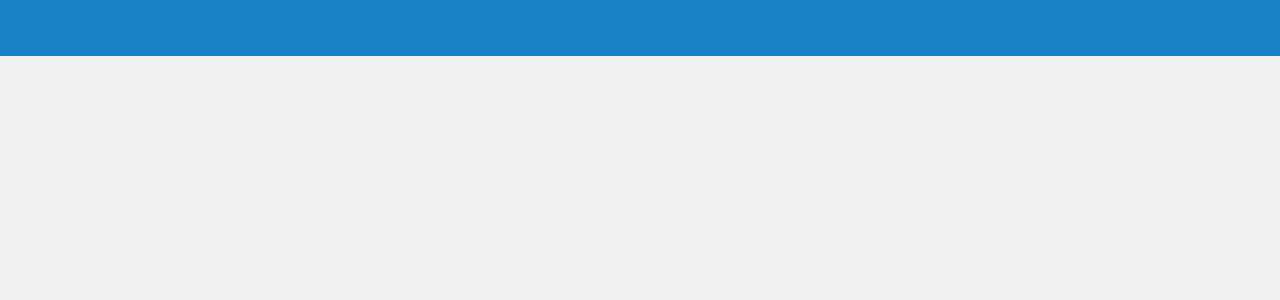
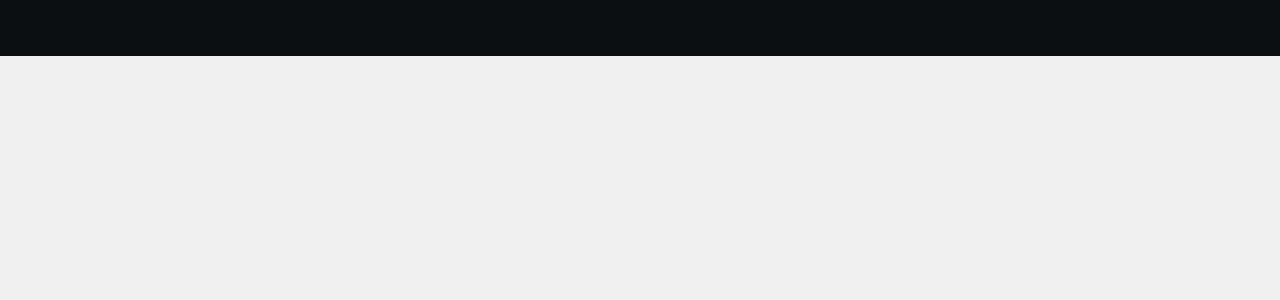
Before and after one commit to FabienMorival/gemag, a React (Create React App) app: page / in a window 1280 px wide. Shown: the top 300 px of the page. Built offline with nearby package versions, Linux system fonts and the light colour scheme.

Commit message:
Retour sur la couleur précédente

```diff
--- a/src/components/_variables.scss
+++ b/src/components/_variables.scss
@@ -1,2 +1,2 @@
 $primary-color: #F0F0F0;
-$menu-color: hsl(204, 77%, 44%);
+$menu-color: #0C0F11;
```
